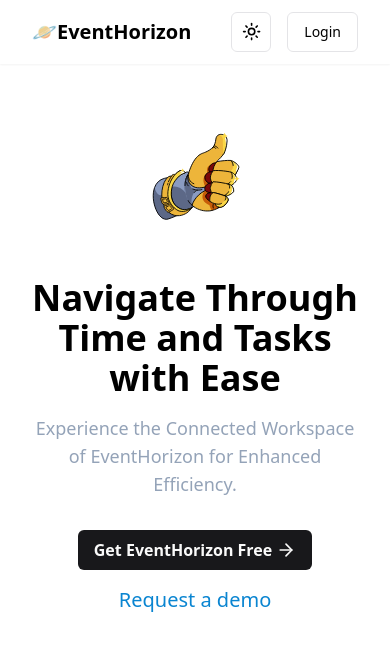
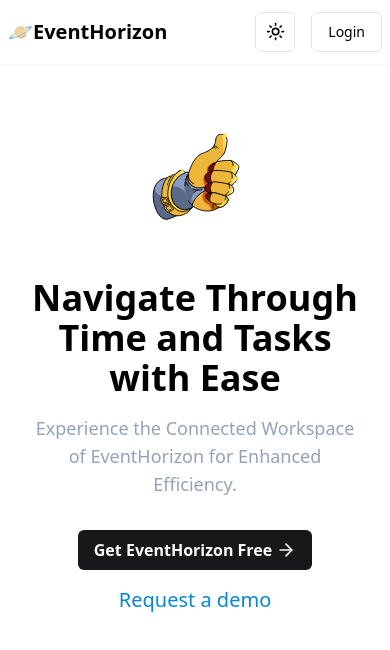
Before and after one commit to mangalamraj/EventHorizon, a Next.js app in the folder client/: page / in a window 390 px wide. Shown: the top 650 px of the page. Built offline with nearby package versions, Linux system fonts and the light colour scheme.

Commit message:
navbar fix

```diff
--- a/client/src/components/navbar.tsx
+++ b/client/src/components/navbar.tsx
@@ -2,7 +2,7 @@ import { Button } from "@/components/ui/button"
 import { ModeToggle } from "./modeToggler"
 const Navbar = () =>{
     return(
-        <div className="sticky top-0 z-50  h-16 w-full items-center backdrop-blur shadow-sm container flex justify-between">
+        <div className="sticky top-0 z-50  h-16 w-full items-center backdrop-blur shadow-sm md:container px-2 flex justify-between">
             <div className="font-semibold text-xl md:text-2xl">
             🪐EventHorizon
             </div>
```
